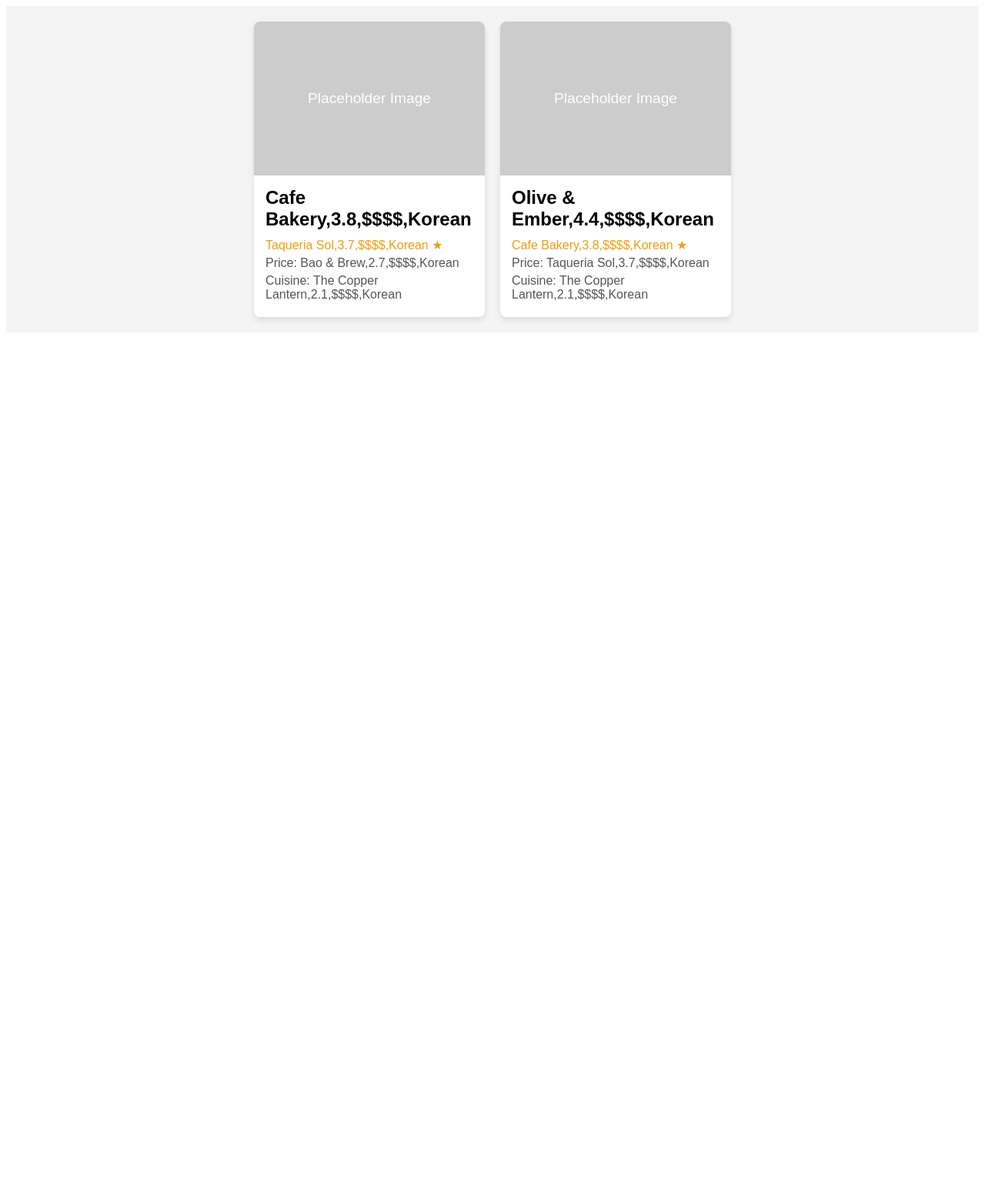
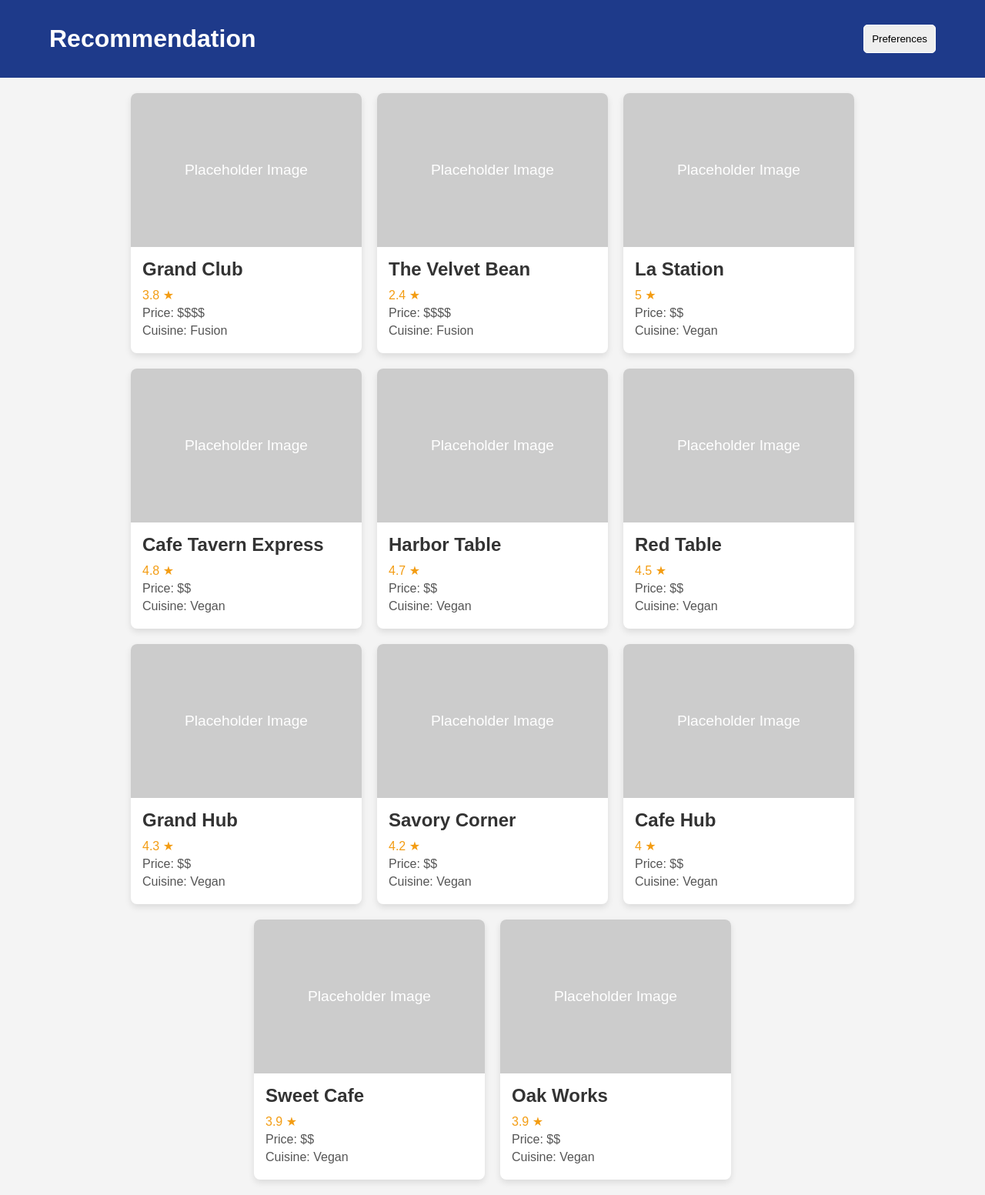
Before and after one commit to ForeverPlat/mruhacks2025, a Flask app: page /recommendation in a window 1280 px wide. Shown: the whole page at 77% size. Before the commit the page ends 422 px from the top, so only its background shows below. Run offline with Flask 3, Linux system fonts and the light colour scheme.

Commit message:
final changes

```diff
--- a/app.py
+++ b/app.py
@@ -27,12 +27,10 @@ def form_data():
     if missing:
         return jsonify({"error": "Missing required fields.", "missing": sorted(missing)}), 400
 
-    restaurants = data["restaurants"]  # e.g., list or string—your choice
+    restaurants = data["restaurants"]
     cuisine = data["cuisines"]
     price = data["price"]
 
-    print(restaurants)
-    print(price)
 
     with open("res/preference.txt", "w") as f:
         if (len(restaurants) == 0):
@@ -40,29 +38,20 @@ def form_data():
 
         for i in range(len(restaurants)):
             if (i == len(restaurants) - 1):
-                print("i")
-                print(i)
                 f.write(restaurants[i]+"\n")
-                print("i")
-                print(restaurants[i])
+                # print(restaurants[i])
             else:
                 f.write(restaurants[i]+ ",")
-                print(i)
-                print(restaurants[i])
+                # print(restaurants[i])
 
         f.write(price + "\n")
 
         for i in range(len(cuisine)):
             if (i == len(cuisine) - 1):
-                print("c")
-                print(i)
                 f.write(cuisine[i]+"\n")
-                print(cuisine[i])
             else:
                 f.write(cuisine[i]+ ",")
-                print("c")
-                print(i)
-                print(cuisine[i])
+                # print(cuisine[i])
 
 
     # Do something with the data
@@ -74,6 +63,7 @@ def form_data():
         "ok": True,
         "received": {"cuisine": cuisine, "price": price, "restaurants": restaurants}
     }), 200
+
 
 
 
@@ -104,31 +94,31 @@ def get_recommendations_route():
             elif index == 2:
                 cuisines = line.strip().split(',')
 
+    # print("res")
+    # print(restaurants)
+
+    # print("cus")
+    # print(cuisines)
 
     if (len(cuisines) == 0 and price != "" and restaurants[0] == ''):
         return jsonify("error: Missing preferences."), 400
 
     # if no restaurants is selected
     if (restaurants[0] == ''):
-        for c in cuisines:
-            print(c)
+        print("selected")
         recommendations = get_recommendations(price, cuisines)
 
         return jsonify({
             "ok": True,
             "data": recommendations
         })
-        # get recommendation
-        # return the data
-
-    # this is when a restaurant is selected
-    if (restaurants[0] != ''):
+    else:
         recommendations = []
         for restaurant in restaurants:
             recommendation = get_recommendation_from_name(restaurant)
-            recommendations.append(recommendation)
+            recommendations.extend(recommendation)
 
-        print(recommendations)
+        # print(recommendations)
         return jsonify({
             "ok": True,
             "data": recommendations
--- a/recommendation.py
+++ b/recommendation.py
@@ -6,21 +6,32 @@ df_drop = df.drop(columns=['id'])
 
 def get_recommendations(cost, cuisine):
 
-    for i in df_drop.index:
-        if df_drop.loc[i, "avg_cost"] != cost or df_drop.loc[i, "cuisine"] not in cuisine:
-            df_drop.drop(i, inplace=True)
+    df_copy = df_drop.copy(deep=True)
 
-    df_drop.sort_values('stars', ascending=False, inplace=True)
+    # print(cost)
+    # print(cuisine)
+    # print(df_drop.to_string)
+
+    # print("df copy v")
+    # print(df_copy.to_string)
+    for i in df_copy.index:
+        if df_copy.loc[i, "avg_cost"] != cost or df_copy.loc[i, "cuisine"] not in cuisine:
+            # print("drop")
+            # print(df_copy.loc[i, "cuisine"])
+            df_copy.drop(i, inplace=True)
+
+    df_copy.sort_values('stars', ascending=False, inplace=True)
 
     reclist = []
 
-    for z in range(len(df_drop['name'])):
+    # print(len(df_copy['name']))
+    for z in range(len(df_copy['name'])):
         row = []
         for x in range(4):
             if x == 1:
-                row.append(float(df_drop.iloc[z, x]))
+                row.append(float(df_copy.iloc[z, x]))
             else:
-                row.append(df_drop.iloc[z, x])
+                row.append(df_copy.iloc[z, x])
         reclist.append(row)
 
     while len(reclist) > 10:
@@ -31,9 +42,17 @@ def get_recommendations(cost, cuisine):
 def get_recommendation_from_name(name):
     temp = []
     for i in df_drop.index:
-        if df_drop.loc[i, "name"] in name:
+        # print("before")
+        # print(df_drop.to_string)
+        # print(df_drop.loc[i, "name"])
+        # print(name)
+
+        if df_drop.loc[i, "name"] == name:
+            # print("after")
             temp = get_recommendations(df_drop.loc[i, "avg_cost"], df_drop.loc[i, "cuisine"])
             break
+        # print(df_drop.to_string)
+
     count = 0
     for x in temp:
         if temp[count][0] == name:
@@ -42,7 +61,7 @@ def get_recommendation_from_name(name):
         count += 1
     return temp
 
-# test = get_recommendations('$', ['BBQ', 'Indian'])
+# test = get_recommendations('$$$$', ['Greek', 'Mediterranean','Indian'])
 # print(test)
 # test2 = get_recommendation_from_name('Oasis Tapas Bar')
 # print(test2)
--- a/res/fake_restaurants_100.csv
+++ b/res/fake_restaurants_100.csv
@@ -1,4 +1,4 @@
-id,name,stars_out_of_5,avg_cost_range,cuisine
+id,name,stars,avg_cost,cuisine
 1,Oasis Tapas Bar,3.2,$$,Caribbean
 2,Bamboo Alley,3.5,$$$,Mediterranean
 3,Nori & Nectar,5.0,$$$,Mexican
--- a/res/preference.txt
+++ b/res/preference.txt
@@ -1,3 +1,3 @@
-Olive & Ember,Bao & Brew
-$$
-Indian,Vegan,Mediterranean,Korean
+La Pomme Rouge,Seoul Street Bites
+$$$
+Vegan,Mediterranean
--- a/static/css/recommendation.css
+++ b/static/css/recommendation.css
@@ -1,3 +1,38 @@
+body {
+  font-family: Arial, sans-serif;
+  background-color: #f4f4f9;
+  color: #333;
+  margin: 0;
+}
+
+/* Header styling */
+.header {
+  display: flex;
+  align-items: center;
+  justify-content: space-between;
+  background-color: #1e3a8a; /* Vibrant orange for a catchy look */
+  padding:2rem 4rem;
+  color: #fff;
+  box-shadow: 0 2px 5px rgba(0, 0, 0, 0.1);
+}
+
+.header h1 {
+  justify-content: left;
+  font-size: 2rem;
+  margin: 0;
+  font-weight: bold;
+}
+
+#pref-btn {
+    padding: 10px;
+    border-radius: 5px;
+    border: 1px solid #fff;
+}
+
+button:hover {
+  opacity: 0.8;
+}
+
 #rec-main {
     font-family: Arial, sans-serif;
     background-color: #f4f4f4;
--- a/static/css/userPreference.css
+++ b/static/css/userPreference.css
@@ -24,6 +24,11 @@ body {
   font-size: 2rem;
   margin: 0;
   font-weight: bold;
+}
+
+a {
+    text-decoration: none;
+    color: inherit;
 }
 
 /* Form container */
--- a/static/js/recommedation.js
+++ b/static/js/recommedation.js
@@ -10,19 +10,7 @@ const setRecommendedRestaurants = async () => {
         recommendedRestaurants = result.data;
         // console.log(recommendedRestaurants);
 
-
-
-    } catch (error) {
-        console.error(error)
-    }
-
         const main = document.getElementById("rec-main");
-    console.log(main);
-    console.log(recommendedRestaurants);
-
-
-
-    // main.innerHTML
         recommendedRestaurants.forEach((restaurant) => {
             console.log(restaurant);
 
@@ -37,11 +25,16 @@ const setRecommendedRestaurants = async () => {
                 </div>
             </div>`
     })
+
+    } catch (error) {
+        console.error(error)
+    }
+
+    console.log(recommendedRestaurants);
 }
 
 document.addEventListener('DOMContentLoaded', () => {
     setRecommendedRestaurants();
+});
 
-
-
-});
+document.getElementById("pref-btn").addEventListener('click', () => window.location.href='/');
--- a/templates/recommendation.html
+++ b/templates/recommendation.html
@@ -7,6 +7,10 @@
     <link rel="stylesheet" href="../static/css/recommendation.css">
 </head>
 <body>
+    <header class="header">
+      <h1>Recommendation</h1>
+      <button id="pref-btn">Preferences</button>
+    </header>
 
     <main id="rec-main">
     </main>
```
Also changed, not shown: static/js/submit.js (+4 -4 lines). Lines whose indentation alone changed are shown as unchanged.
